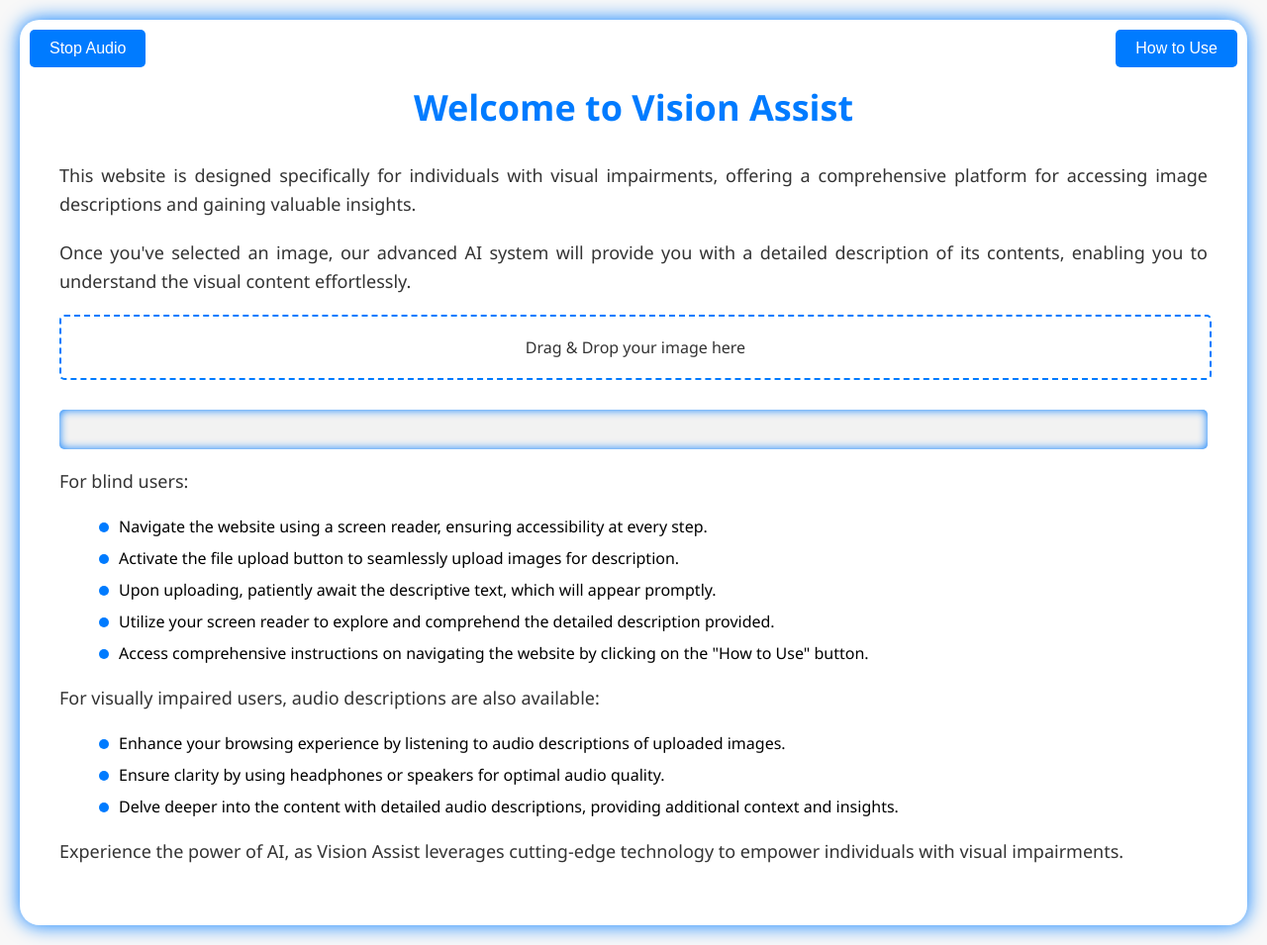
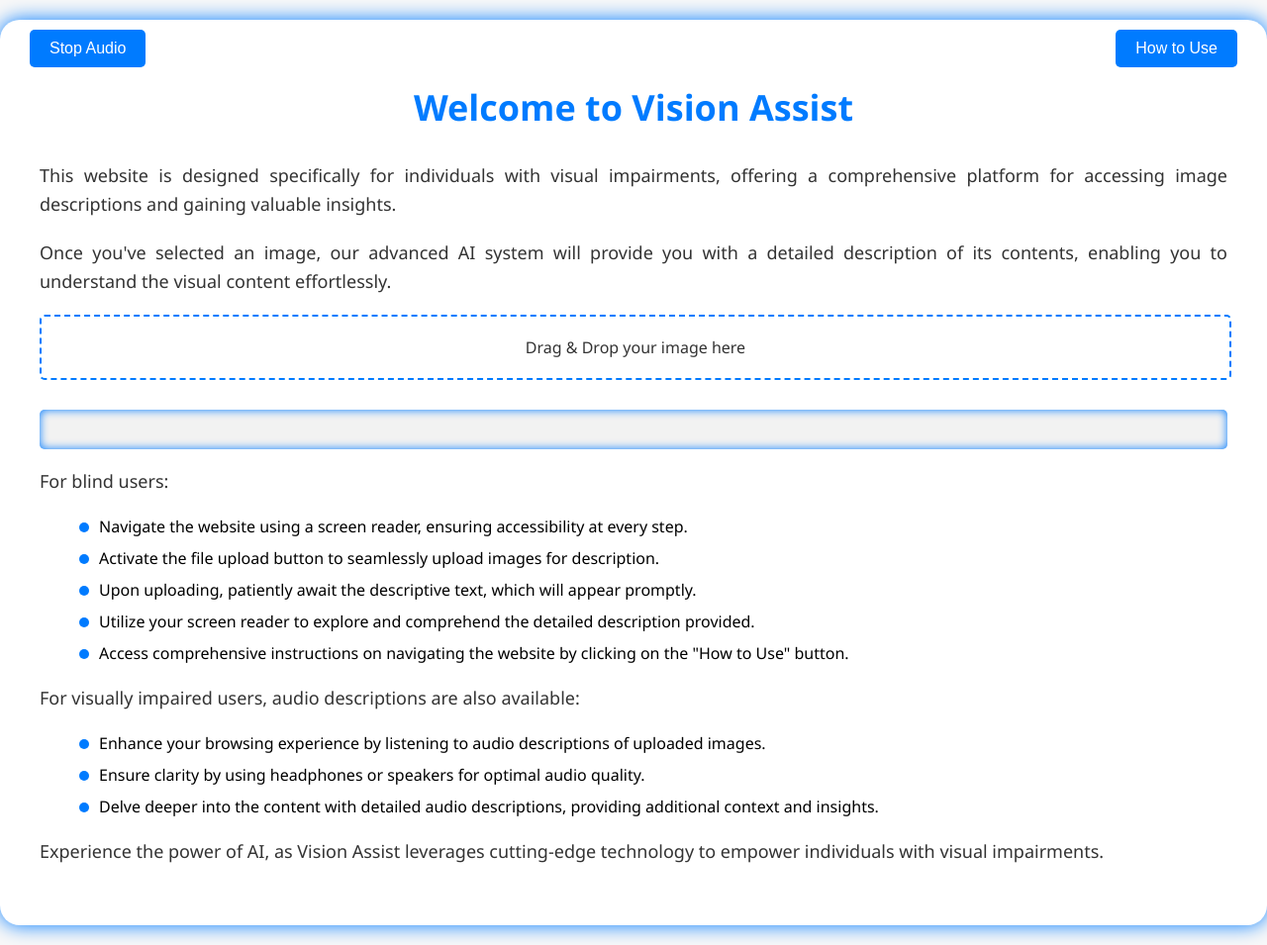
Before and after one commit to shahram8708/Vision-Assist, a Flask app: page / in a window 1280 px wide. Shown: the whole page at 99% size. Run offline with Flask 3, Linux system fonts and the light colour scheme.

Commit message:
Update index.html

```diff
--- a/templates/index.html
+++ b/templates/index.html
@@ -31,13 +31,14 @@
         }
 
         .container {
+            max-width: 1200px;
             padding: 40px;
             background-color: #fff;
             border-radius: 20px;
             box-shadow: 0 0 20px #007bff;
             overflow: hidden;
             position: relative;
-            margin: 20px;
+            margin: 20px 0;
         }
 
         h1 {
@@ -82,7 +83,7 @@
 
         .file-drop-area:hover {
             border-color: #007bff;
-            box-shadow: 0 0 5px rgba(0, 123, 255, 0.5);
+            box-shadow: 0 0 20px #007bff;
             outline: none;
             background-color: #e6f7ff;
         }
```
